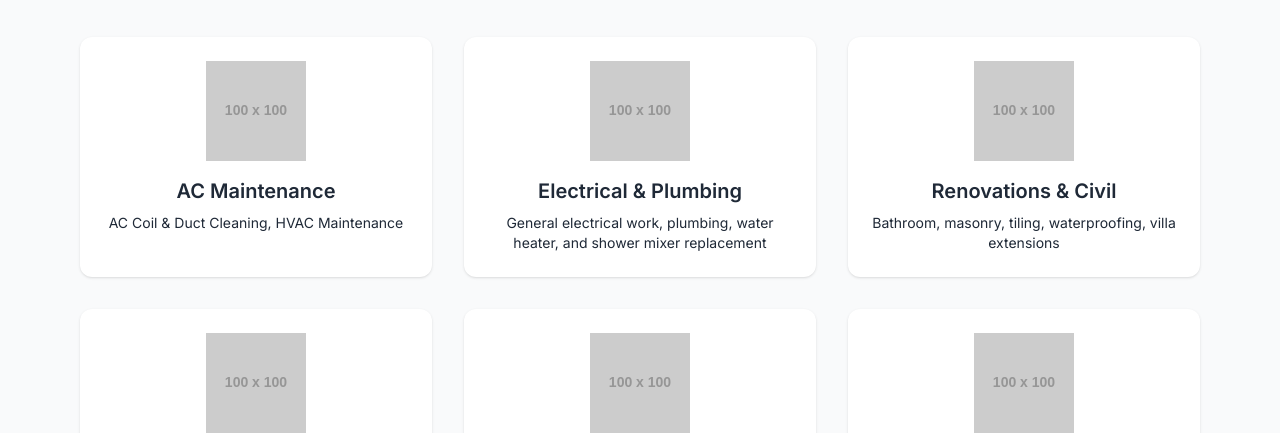
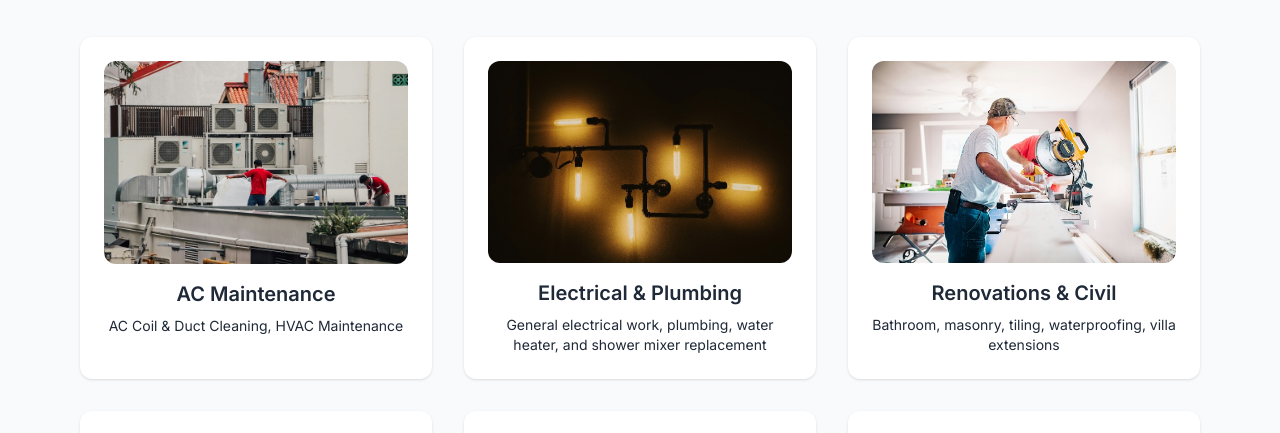
Before and after one commit to ggctecdubai-dot/ggctec, a plain HTML site: page index.html in a window 1280 px wide. Shown: the part 355-788 px from the top of the page. Drawn offline with nearby package versions, Linux system fonts and the light colour scheme; placeholder pictures from the web are drawn by us.

Commit message:
Update index.html

```diff
--- a/index.html
+++ b/index.html
@@ -30,37 +30,37 @@
         <div class="grid gap-8 md:grid-cols-2 lg:grid-cols-3">
           <!-- Service Item -->
           <div class="bg-white rounded-xl shadow p-6">
-            <img src="https://via.placeholder.com/100" alt="AC Maintenance" class="mb-4 mx-auto" />
+            <img src="ac.jpg" alt="AC Maintenance" class="mb-4 mx-auto rounded-xl" />
             <h3 class="text-xl font-semibold mb-2 text-center">AC Maintenance</h3>
             <p class="text-center text-sm">AC Coil & Duct Cleaning, HVAC Maintenance</p>
           </div>
 
           <div class="bg-white rounded-xl shadow p-6">
-            <img src="https://via.placeholder.com/100" alt="Electrical" class="mb-4 mx-auto" />
+            <img src="eandp.jpg" alt="Electrical" class="mb-4 mx-auto rounded-xl" />
             <h3 class="text-xl font-semibold mb-2 text-center">Electrical & Plumbing</h3>
             <p class="text-center text-sm">General electrical work, plumbing, water heater, and shower mixer replacement</p>
           </div>
 
           <div class="bg-white rounded-xl shadow p-6">
-            <img src="https://via.placeholder.com/100" alt="Renovation" class="mb-4 mx-auto" />
+            <img src="randc.jpg" alt="Renovation" class="mb-4 mx-auto rounded-xl" />
             <h3 class="text-xl font-semibold mb-2 text-center">Renovations & Civil</h3>
             <p class="text-center text-sm">Bathroom, masonry, tiling, waterproofing, villa extensions</p>
           </div>
 
           <div class="bg-white rounded-xl shadow p-6">
-            <img src="https://via.placeholder.com/100" alt="Carpentry" class="mb-4 mx-auto" />
+            <img src="carp.jpg" alt="Carpentry" class="mb-4 mx-auto rounded-xl" />
             <h3 class="text-xl font-semibold mb-2 text-center">Carpentry & Painting</h3>
             <p class="text-center text-sm">Interior painting, carpentry, and refurbishments</p>
           </div>
 
           <div class="bg-white rounded-xl shadow p-6">
-            <img src="https://via.placeholder.com/100" alt="Pest Control" class="mb-4 mx-auto" />
+            <img src="cleanin.jpg" alt="Pest Control" class="mb-4 mx-auto rounded-xl" />
             <h3 class="text-xl font-semibold mb-2 text-center">Cleaning & Pest Control</h3>
             <p class="text-center text-sm">General deep cleaning, pest control solutions</p>
           </div>
 
           <div class="bg-white rounded-xl shadow p-6">
-            <img src="https://via.placeholder.com/100" alt="Maintenance" class="mb-4 mx-auto" />
+            <img src="maint" alt="Maintenance" class="mb-4 mx-auto rounded-xl" />
             <h3 class="text-xl font-semibold mb-2 text-center">Maintenance & AMC</h3>
             <p class="text-center text-sm">Annual maintenance contracts, snagging services</p>
           </div>
```
